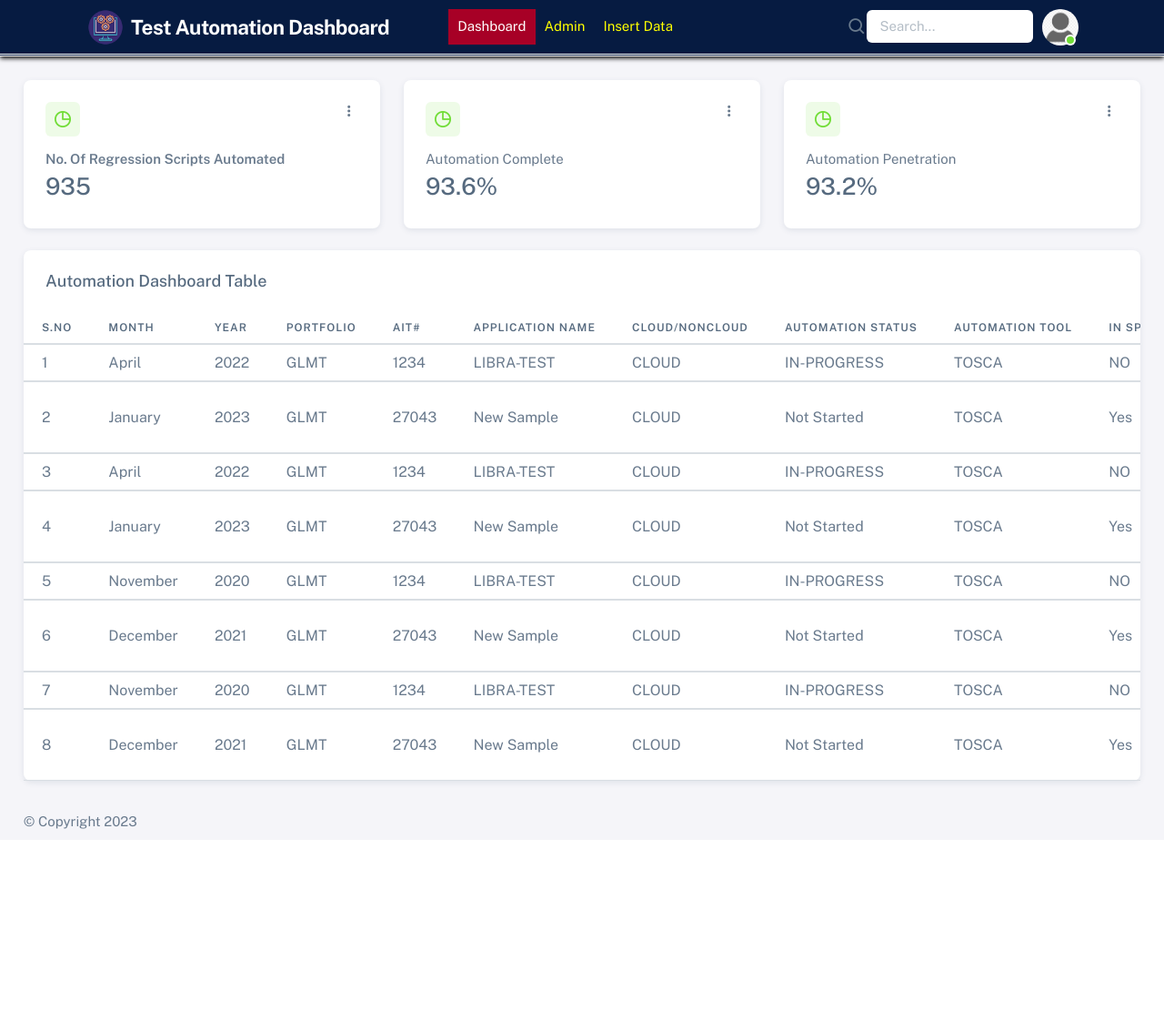
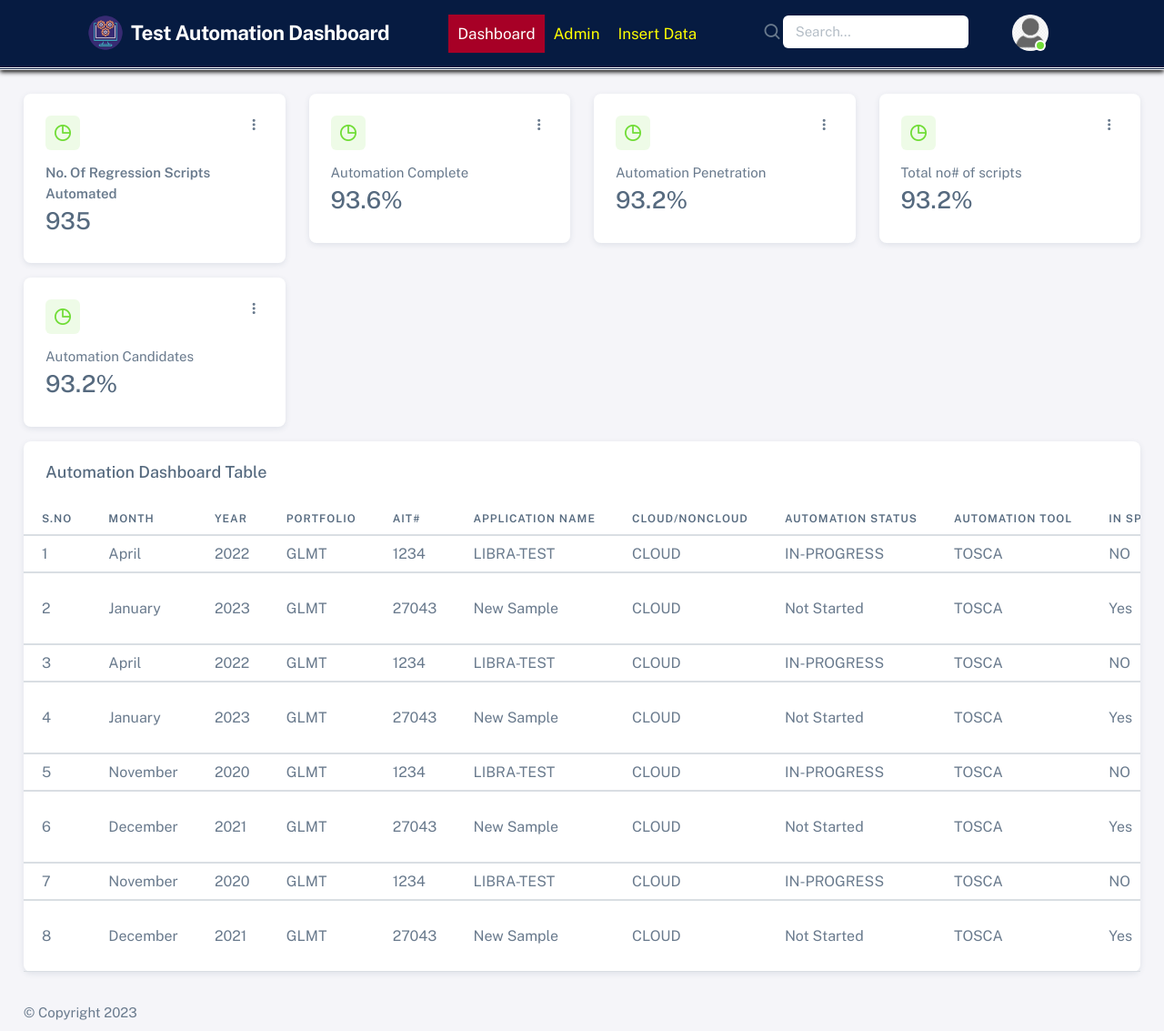
Before and after one commit to indhumano/Accenture_AutomationDashboard, a Django app: page /dashboard/ in a window 1280 px wide. Shown: the whole page at 91% size. Before the commit the page ends 911 px from the top, so only its background shows below. Run offline with Django 4.2, Linux system fonts and the light colour scheme; data comes from the database, SQL or seed files in the repository; some libraries are stand-ins or nearby versions.

Commit message:
Update Home page design added, new tile , increase font size

```diff
--- a/dashboard_app/templates/Index.html
+++ b/dashboard_app/templates/Index.html
@@ -192,7 +192,7 @@
           </div>
 
                  </div>
-                 <div class="col-md-5">
+                 <div class="col-md-4">
                         <nav class="navbar navbar-expand-lg ">
                 <div class="container-fluid">
 
@@ -224,7 +224,7 @@
               </nav>
                  </div>
 
-                  <div class="col-md-3">
+                  <div class="col-md-4">
                       <nav>
                        <div class="navbar-nav-right d-flex align-items-center" id="navbar-collapse">
               <!-- Search -->
@@ -246,7 +246,7 @@
               <ul class="navbar-nav flex-row align-items-center ms-left">
                 <!-- Place this tag where you want the button to render. -->
                 <!-- User -->
-                <li class="nav-item navbar-dropdown dropdown-user dropdown">
+                <li class="nav-item navbar-dropdown dropdown-user dropdown db-profile">
                   <a class="nav-link dropdown-toggle hide-arrow" href="javascript:void(0);" data-bs-toggle="dropdown">
                     <div class="avatar avatar-online">
                       <img src="{% static 'assets/img/avatars/1.png' %}" alt class="w-px-40 h-auto rounded-circle" />
@@ -314,7 +314,7 @@
                 <div class="row">
                     <div class="col-lg-12 col-md-12 order-1">
                         <div class="row">
-                            <div class="col-lg-4 col-md-12 col-4 mb-4">
+                            <div class="col-lg-3 col-md-12 col-3 mb-3">
                                 <div class="card">
                                     <div class="card-body">
                                         <div class="card-title d-flex align-items-start justify-content-between">
@@ -350,7 +350,7 @@
                                     </div>
                                 </div>
                             </div>
-                            <div class="col-lg-4 col-md-12 col-4 mb-4">
+                            <div class="col-lg-3 col-md-12 col-3 mb-3">
                                 <div class="card">
                                     <div class="card-body">
                                         <div class="card-title d-flex align-items-start justify-content-between">
@@ -378,7 +378,7 @@
                                     </div>
                                 </div>
                             </div>
-                            <div class="col-lg-4 col-md-12 col-4 mb-4">
+                            <div class="col-lg-3 col-md-12 col-3 mb-3">
                                 <div class="card">
                                     <div class="card-body">
                                         <div class="card-title d-flex align-items-start justify-content-between">
@@ -407,7 +407,64 @@
                                     </div>
                                 </div>
                             </div>
+ <div class="col-lg-3 col-md-12 col-3 mb-3">
+                                <div class="card">
+                                    <div class="card-body">
+                                        <div class="card-title d-flex align-items-start justify-content-between">
+                                            <div class="avatar flex-shrink-0">
+                                                <img src="{% static 'assets/img/icons/unicons/chart-success.png' %}" alt="Credit Card" class="rounded" />
+                                            </div>
 
+                                            <div class="dropdown">
+                                                <button class="btn p-0"
+                                                        type="button"
+                                                        id="cardOpt4"
+                                                        data-bs-toggle="dropdown"
+                                                        aria-haspopup="true"
+                                                        aria-expanded="false">
+                                                    <i class="bx bx-dots-vertical-rounded"></i>
+                                                </button>
+                                                <div class="dropdown-menu dropdown-menu-end" aria-labelledby="cardOpt4">
+                                                    <a class="dropdown-item" href="javascript:void(0);">View More</a>
+
+                                                </div>
+                                            </div>
+                                        </div>
+                                        <span class="d-block mb-1">Total no# of scripts</span>
+                                        <h3 class="card-title text-nowrap mb-2">{{ percentage_application_penetration_average|floatformat }}%</h3>
+<!--                                        <small class="text-danger fw-semibold"><i class="bx bx-down-arrow-alt"></i> -14.82%</small>-->
+                                    </div>
+                                </div>
+                            </div>
+                            <div class="col-lg-3 col-md-12 col-3 mb-3">
+                                <div class="card">
+                                    <div class="card-body">
+                                        <div class="card-title d-flex align-items-start justify-content-between">
+                                            <div class="avatar flex-shrink-0">
+                                                <img src="{% static 'assets/img/icons/unicons/chart-success.png' %}" alt="Credit Card" class="rounded" />
+                                            </div>
+
+                                            <div class="dropdown">
+                                                <button class="btn p-0"
+                                                        type="button"
+                                                        id="cardOpt4"
+                                                        data-bs-toggle="dropdown"
+                                                        aria-haspopup="true"
+                                                        aria-expanded="false">
+                                                    <i class="bx bx-dots-vertical-rounded"></i>
+                                                </button>
+                                                <div class="dropdown-menu dropdown-menu-end" aria-labelledby="cardOpt4">
+                                                    <a class="dropdown-item" href="javascript:void(0);">View More</a>
+
+                                                </div>
+                                            </div>
+                                        </div>
+                                        <span class="d-block mb-1">Automation Candidates</span>
+                                        <h3 class="card-title text-nowrap mb-2">{{ percentage_application_penetration_average|floatformat }}%</h3>
+<!--                                        <small class="text-danger fw-semibold"><i class="bx bx-down-arrow-alt"></i> -14.82%</small>-->
+                                    </div>
+                                </div>
+                            </div>
                         </div>
                     </div>
 
--- a/static/demo.css
+++ b/static/demo.css
@@ -113,7 +113,7 @@
 .layout-page{padding-left:0!important;}
 #layout-menu{display:none;}
 .top-menu-block{background-color: #061b41;
-    padding: 2px 0;
+    padding: 8px 0;
     border-bottom: 3px double #FFF;
     box-shadow: 0px 2px 5px #000;}
  .ms-left{margin-left:10px !important;z-index:9999;}
@@ -121,5 +121,6 @@
 
 .main-menu li a{color:#ff0;
 padding-right: 10px!important;
-padding-left: 10px!important;}
+padding-left: 10px!important; font-size:17px;}
 .main-menu li a.active{background:#a70026; color:#fff;}
+.db-profile{left:100%}
```
